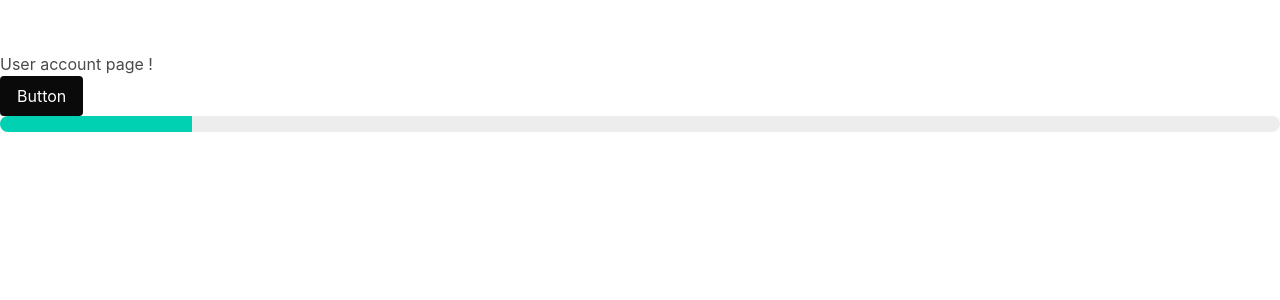
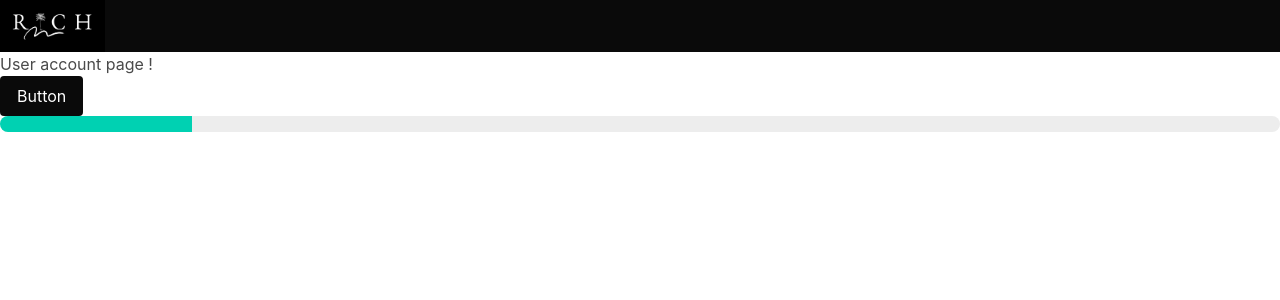
Before and after one commit to Projet-devWeb-2022/RICH, a Symfony app: template templates/userAccountPage/userAccount.html.twig in a window 1280 px wide. Shown: the top 300 px of the page. Run offline with Twig, Linux system fonts and the light colour scheme; the template is opened without the code that fills it, so the values that code supplies are empty; some libraries are stand-ins or nearby versions.

Commit message:
feat: start of navbar

```diff
--- a/templates/base.html.twig
+++ b/templates/base.html.twig
@@ -18,6 +18,16 @@
         {% endblock %}
     </head>
     <body>
-        {% block body %}{% endblock %}
+        {% block body %}
+            {% block nav %}
+                <nav class="navbar is-black" role="navigation" aria-label="main navigation">
+                    <div class="navbar-brand">
+                        <a class="navbar-item" href="localhost/RICH/public">
+                            <img src="{{ asset('../assets/img/logo_RICH.png') }}" width="112" height="28">
+                        </a>
+                    </div>
+                </nav>
+            {% endblock %}
+        {% endblock %}
     </body>
 </html>
--- a/templates/userAccountPage/userAccount.html.twig
+++ b/templates/userAccountPage/userAccount.html.twig
@@ -1,8 +1,10 @@
 {% extends 'base.html.twig' %}
         {% block body %}
-            <nav class="navbar" role="navigation" aria-label="main navigation">
+            <nav class="navbar is-black" role="navigation" aria-label="main navigation">
                 <div class="navbar-brand">
-                    <!-- navbar items, navbar burger... -->
+                    <a class="navbar-item" href="localhost/RICH/public">
+                        <img src="{{ asset('../assets/img/logo_RICH.png') }}">
+                    </a>
                 </div>
             </nav>
             <h1>User account page !</h1>
```
Also changed, not shown: assets/img/logo_RICH.png (added).
